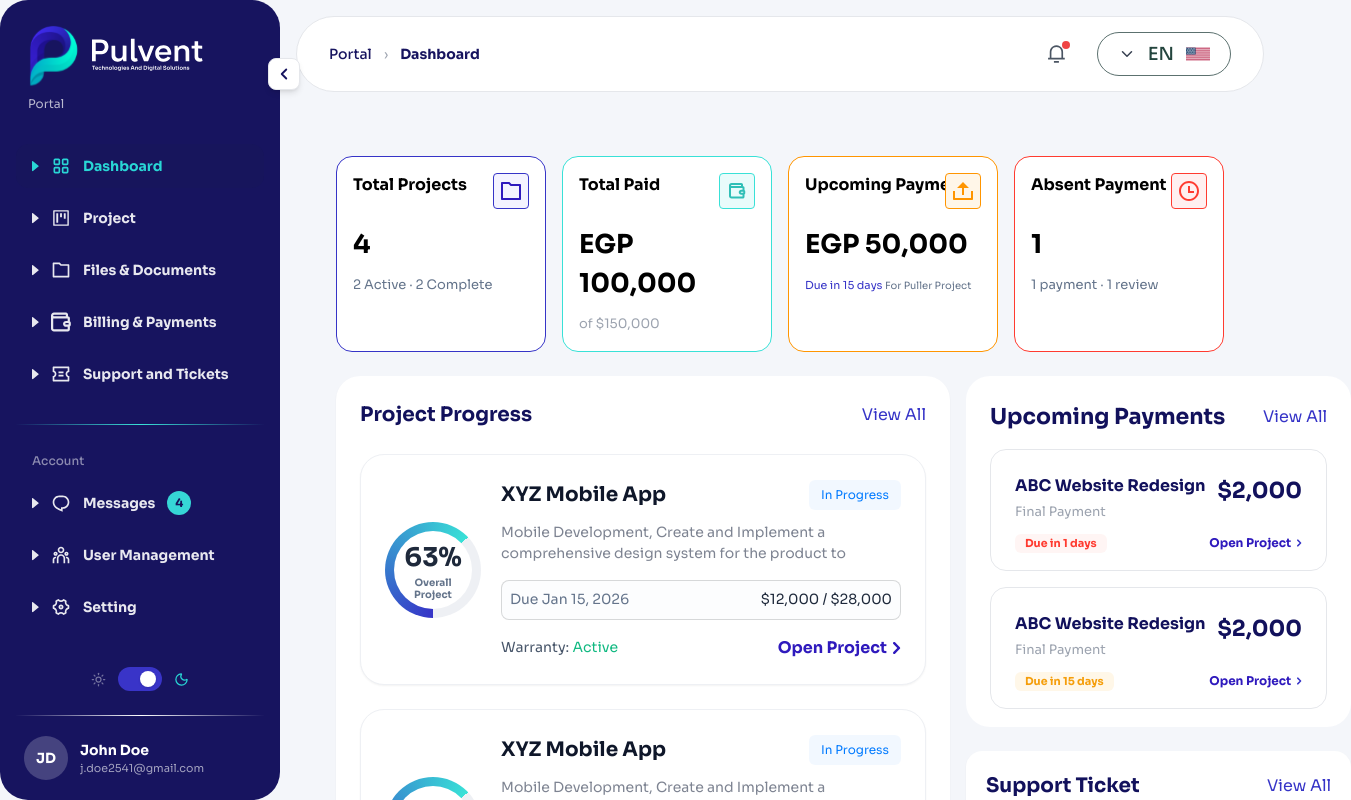
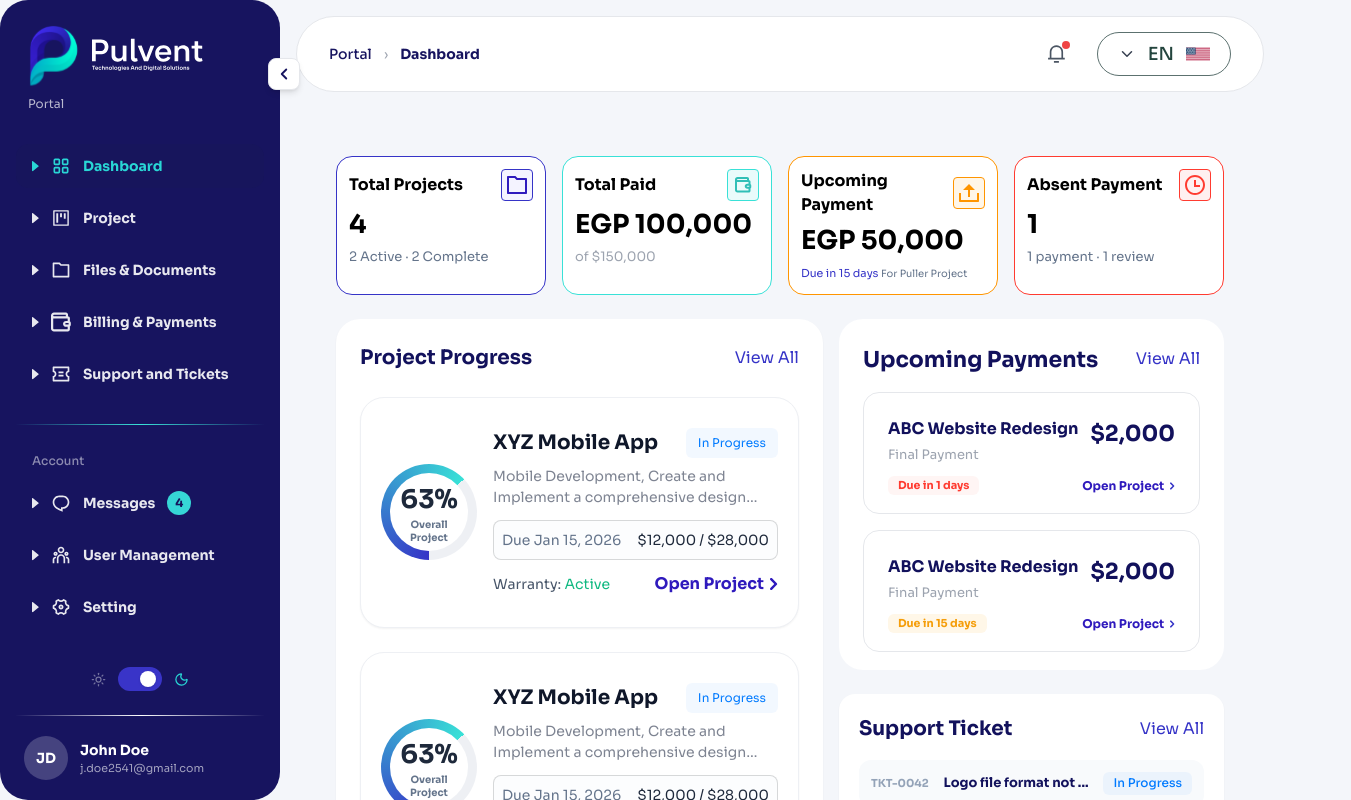
Before and after one commit to malakdaraghmeh/Pluvent2, a Next.js app: page /en/dashboard in a window 1280 px wide. Shown: the top 800 px of the page, 1351 px wide, since content can reach past the window. Built offline with nearby package versions, Linux system fonts and the light colour scheme; no server answers.

Commit message:
create css page dashboard

```diff
--- a/src/app/[locale]/dashboard/components/ProjectProgressCard.tsx
+++ b/src/app/[locale]/dashboard/components/ProjectProgressCard.tsx
@@ -27,22 +27,23 @@ const ProjectProgressCard = ({
         max-w-full
         min-w-0
         flex-col
-        gap-4
+        gap-3
         overflow-hidden
         rounded-[24px]
         border
         border-[#EEF0F4]
         bg-white
-        p-4
+        p-3
         shadow-sm
 
-        sm:p-5
+        sm:gap-4
+        sm:p-4
 
-        lg:h-[231px]
+        lg:min-h-[231px]
         lg:flex-row
         lg:items-center
-        lg:gap-5
-        lg:p-6
+        lg:gap-4
+        lg:p-5
       "
     >
       {/* Progress Circle */}
@@ -120,8 +121,9 @@ const ProjectProgressCard = ({
           flex-1
           flex-col
           justify-center
+          gap-0
 
-          lg:h-[183px]
+          lg:min-h-0
           lg:max-w-[400px]
         "
       >
@@ -134,8 +136,6 @@ const ProjectProgressCard = ({
             items-start
             justify-between
             gap-2
-
-            sm:gap-3
           "
         >
           {/* Title */}
@@ -158,14 +158,13 @@ const ProjectProgressCard = ({
             className="
               max-w-[45%]
               shrink-0
-              whitespace-nowrap
               overflow-hidden
               text-ellipsis
+              whitespace-nowrap
               rounded-md
               bg-[#007AFF0D]
               px-2.5
               py-1.5
-
               text-[12px]
               font-normal
               text-[#007AFF]
@@ -185,7 +184,7 @@ const ProjectProgressCard = ({
         {/* Description */}
         <p
           className="
-            mt-2
+            mt-1.5
             line-clamp-2
             w-full
             min-w-0
@@ -195,9 +194,7 @@ const ProjectProgressCard = ({
             tracking-[0%]
             text-[#7E8492]
 
-            sm:mt-3
-
-            lg:max-w-[400px]
+            sm:mt-2
           "
         >
           {description}
@@ -206,7 +203,7 @@ const ProjectProgressCard = ({
         {/* Date + Payment */}
         <div
           className="
-            mt-3
+            mt-2
             flex
             min-h-[40px]
             w-full
@@ -221,9 +218,9 @@ const ProjectProgressCard = ({
             bg-[#E2E8F0]/10
             p-2
 
-            sm:mt-4
+            sm:mt-3
 
-            lg:w-[400px]
+            lg:max-w-[400px]
           "
         >
           {/* Due Date */}
@@ -256,15 +253,17 @@ const ProjectProgressCard = ({
         {/* Warranty + Open Project */}
         <div
           className="
-            mt-3
+            mt-2
             flex
             w-full
             min-w-0
+            flex-wrap
             items-center
             justify-between
-            gap-2
+            gap-x-2
+            gap-y-2
 
-            sm:mt-4
+            sm:mt-3
             sm:gap-3
           "
         >
@@ -279,9 +278,7 @@ const ProjectProgressCard = ({
             "
           >
             {t("statusLabel.warranty")}:{" "}
-            <span className="text-[#10B981]">
-              {warranty}
-            </span>
+            <span className="text-[#10B981]">{warranty}</span>
           </p>
 
           {/* Open Project */}
--- a/src/app/[locale]/dashboard/components/StatCard.tsx
+++ b/src/app/[locale]/dashboard/components/StatCard.tsx
@@ -69,8 +69,9 @@ const StatCard = ({ value, icon }: StatCardProps) => {
   return (
     <div
       className={`
-        min-h-[140px]
+        h-auto
         w-full
+        min-w-0
         rounded-2xl
         border
         bg-white
@@ -80,25 +81,32 @@ const StatCard = ({ value, icon }: StatCardProps) => {
         hover:shadow-md
         ${styles.border}
 
-        sm:p-4
-
-        lg:min-h-[140px]
+        sm:p-3
       `}
     >
-      {/* Top */}
+      {/* Top: Title + Icon */}
       <div
         className="
           flex
-          items-start
+          min-w-0
+          items-center
           justify-between
           gap-2
-
-          sm:gap-3
         "
       >
-       <p className="min-w-0 whitespace-nowrap font-semibold text-[16px] text-[#000000]">
-  {t(`${icon}.title`)}
-</p>
+        {/* Title */}
+        <p
+          className="
+            min-w-0
+            flex-1
+            break-words
+            font-semibold
+            text-[16px]
+            text-[#000000]
+          "
+        >
+          {t(`${icon}.title`)}
+        </p>
 
         {/* Icon */}
         <div
@@ -114,8 +122,8 @@ const StatCard = ({ value, icon }: StatCardProps) => {
             ${styles.iconBg}
             ${styles.iconBorder}
 
-            sm:h-9
-            sm:w-9
+            sm:h-8
+            sm:w-8
           `}
         >
           <Icon className={styles.iconColor} />
@@ -125,12 +133,11 @@ const StatCard = ({ value, icon }: StatCardProps) => {
       {/* Value */}
       <h2
         className="
-          mt-3
+          mt-2
           text-[26px]
           font-semibold
+          leading-tight
           text-[#000000]
-
-          sm:mt-4
         "
       >
         {value}
@@ -139,9 +146,10 @@ const StatCard = ({ value, icon }: StatCardProps) => {
       {/* Description */}
       <p
         className="
-          mt-2
+          mt-1
           min-w-0
           break-words
+          leading-tight
         "
       >
         {hasDescriptionHighlight ? (
```
